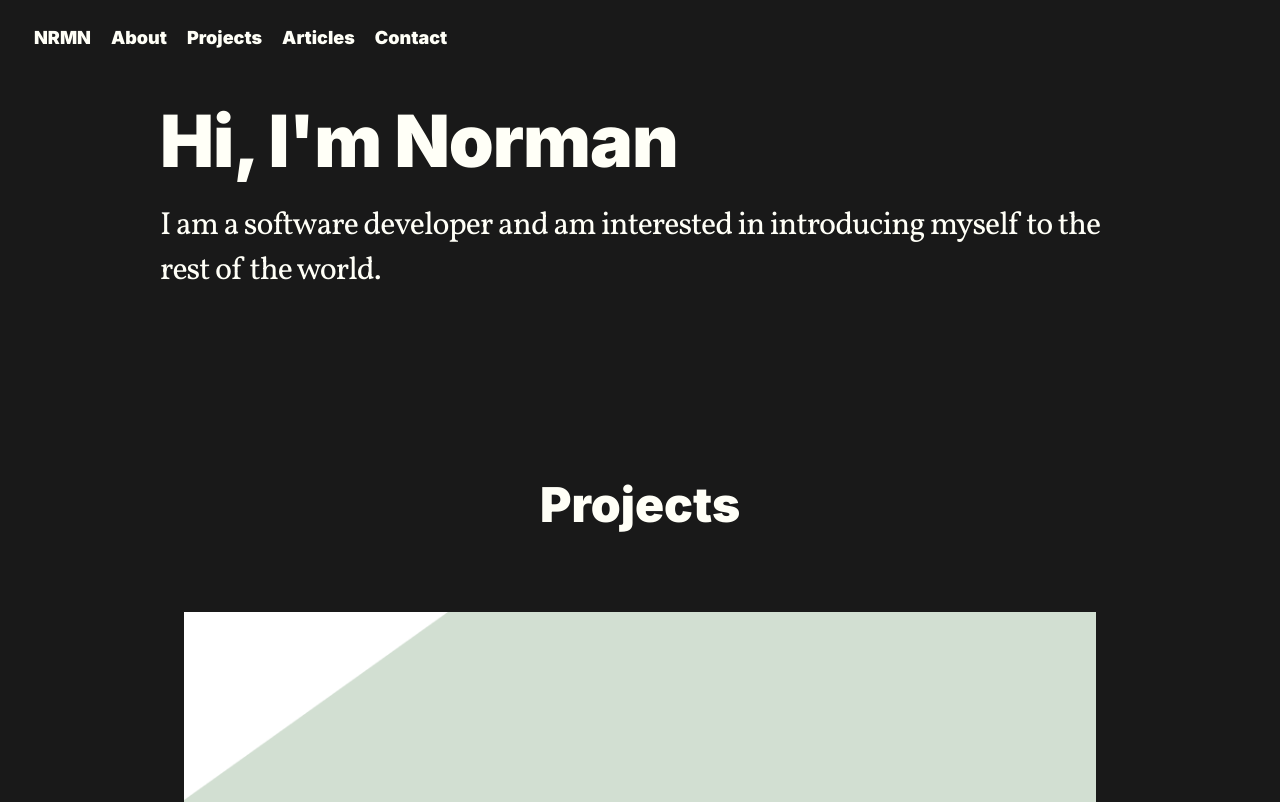
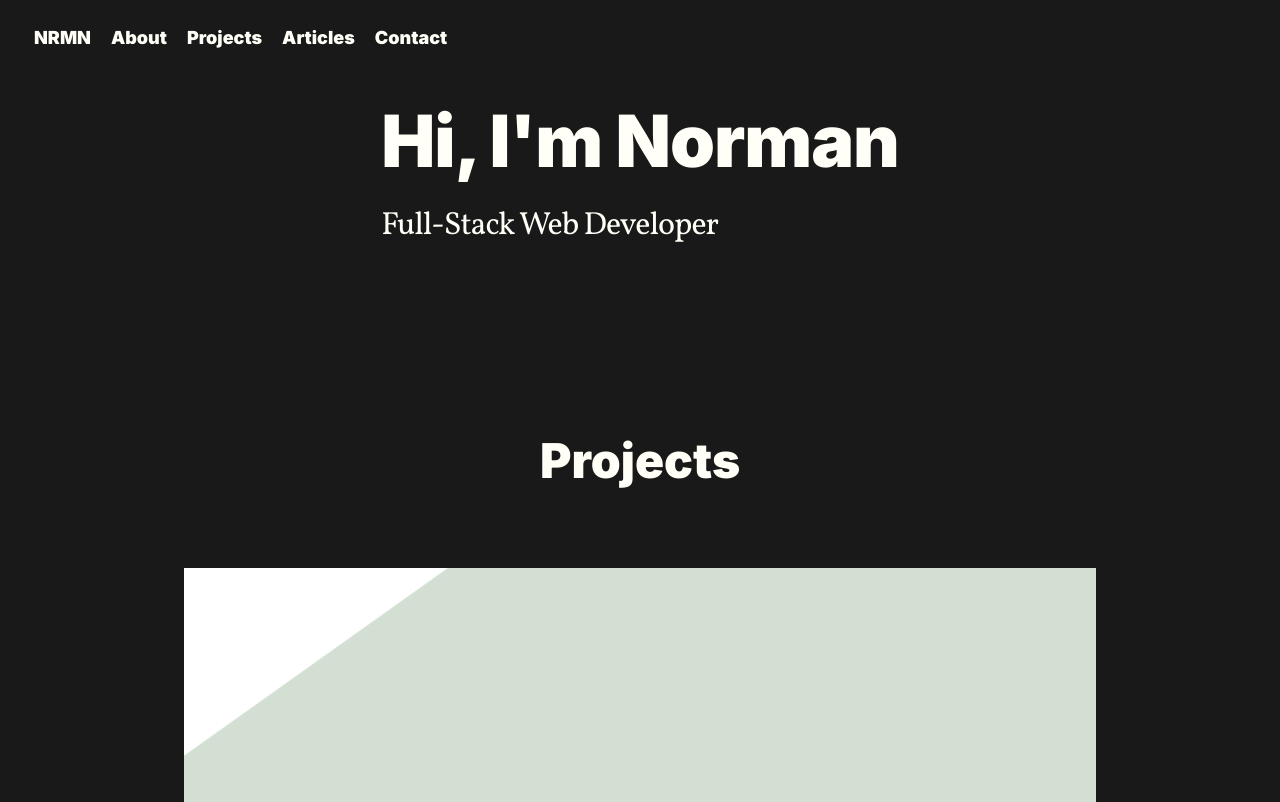
Before and after one commit to foosasugaome/nrmn, a plain HTML site: page nrmn_exported/index.html in a window 1280 px wide. Shown: the top 802 px of the page. Drawn offline with Linux system fonts and the light colour scheme; some packages are replaced by stand-ins of ours; files that its build step writes are made by us from their sources; a script that the page names is missing.

Commit message:
updated index.html text

```diff
--- a/nrmn_exported/index.html
+++ b/nrmn_exported/index.html
@@ -42,7 +42,7 @@ document.addEventListener("DOMContentLoaded", function(event) {
   <main class="container hero-section">
     <div class="container hero-content-wrapper">
       <h1 class="hero-heading">Hi, I'm Norman<br></h1>
-      <h2 class="hero-subheading">I am a software developer and am interested in introducing myself to the rest of the world.</h2>
+      <h2 class="hero-subheading">Full-Stack Web Developer</h2>
     </div>
   </main>
   <div class="container articles-section" id="articles">
```
